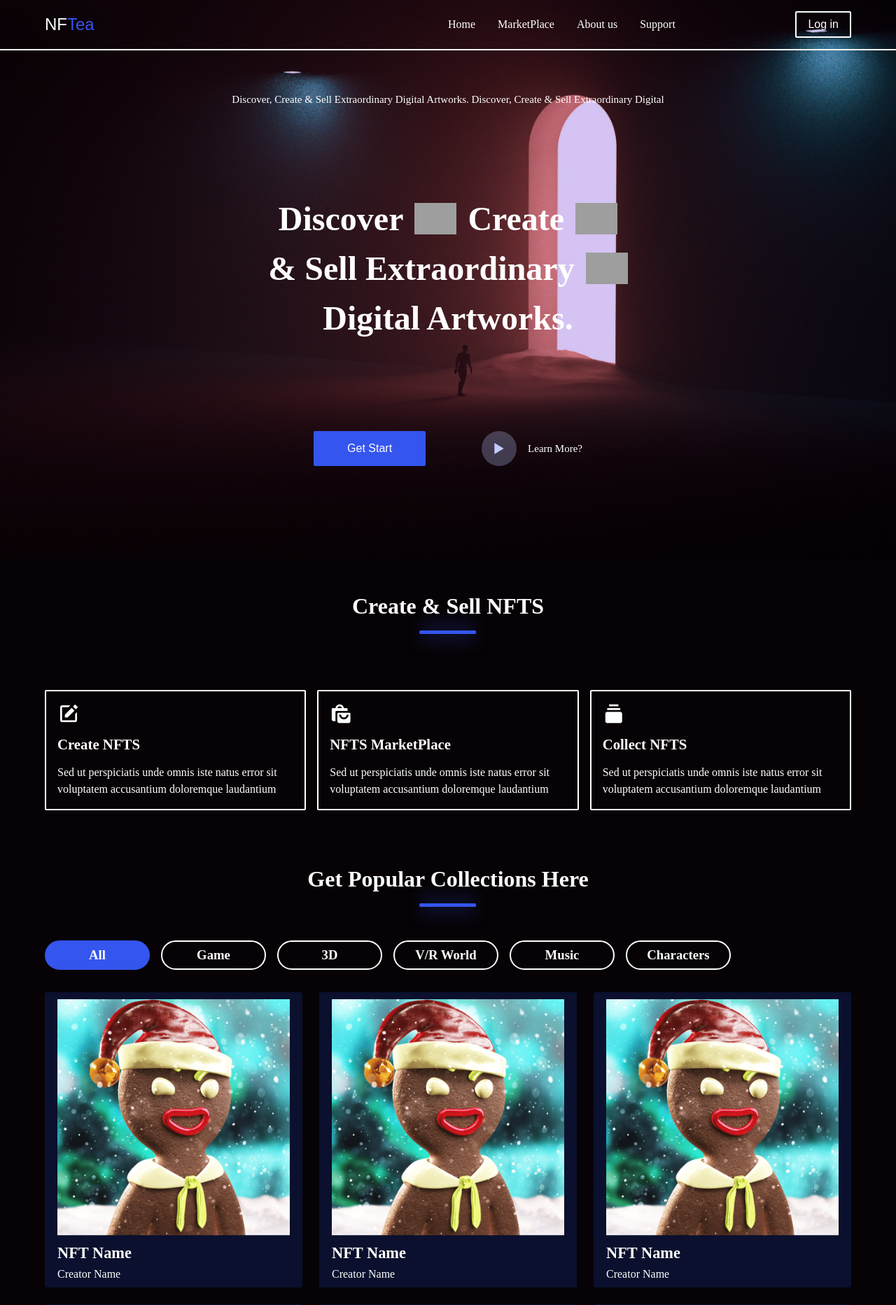
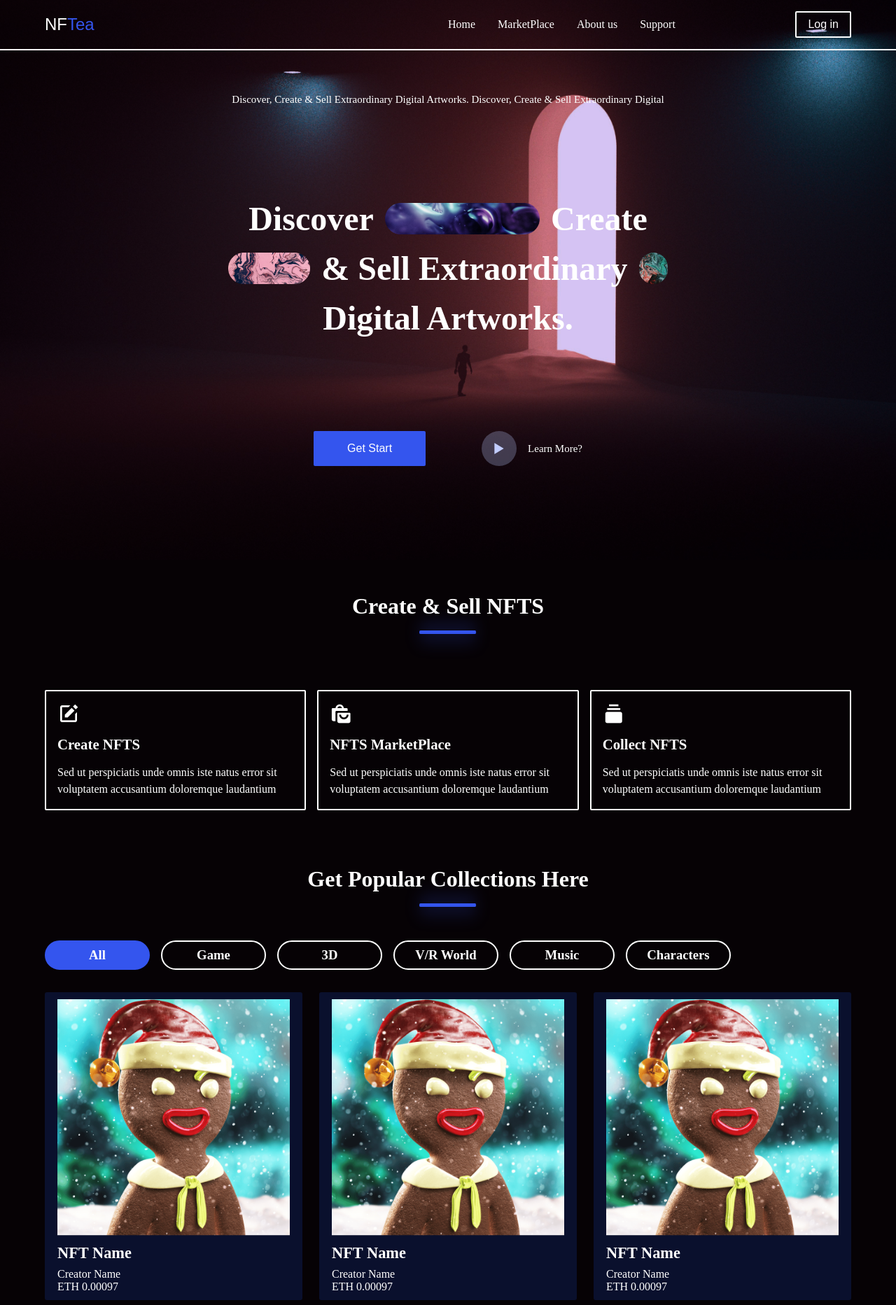
Before and after one commit to Mohamed-Ossalhe/NFTea-Platform, a PHP site: page / in a window 1280 px wide. Shown: the top 1865 px of the page at 70% size. Run offline with PHP 8.4, Linux system fonts and the light colour scheme; grey boxes are pictures that could not be loaded.

Commit message:
Upload changes made to the desktop version

```diff
--- a/assets/css/main-style.css
+++ b/assets/css/main-style.css
@@ -530,7 +530,7 @@ footer .footer-wrapper .copyright-section .social-links li a {
     font-size: 15px;
   }
   .hero .hero-content .content-wrapper .hero-heading {
-    padding: 0 10rem;
+    padding: 0 15rem;
     font-size: 2rem;
   }
   .hero .hero-content .content-wrapper .hero-heading h1 img {
--- a/assets/css/main-style.scss
+++ b/assets/css/main-style.scss
@@ -575,7 +575,7 @@ footer {
                     font-size: 15px;
                 }
                 .hero-heading {
-                    padding: 0 10rem;
+                    padding: 0 15rem;
                     font-size: 2rem;
                     h1 {
                         img {
--- a/index.html
+++ b/index.html
@@ -43,8 +43,8 @@
                 <div class="content-wrapper">
                     <p>Discover, Create & Sell Extraordinary Digital Artworks. Discover, Create & Sell Extraordinary Digital</p>
                     <div class="hero-heading">
-                        <h1>Discover<img src="assets/imgs/hero-item1.svg" alt="" loading="lazy">Create<img src="assets/imgs/hero-item1.svg" alt="" loading="lazy">& Sell Extraordinary
-                        <img src="assets/imgs/hero-item3.svg" alt="" loading="lazy">Digital Artworks.</h1>
+                        <h1>Discover<img src="assets/imgs/hero-item1.png" alt="" loading="lazy">Create<img src="assets/imgs/hero-item2.png" alt="" loading="lazy">& Sell Extraordinary
+                        <img src="assets/imgs/hero-item3.png" alt="" loading="lazy">Digital Artworks.</h1>
                     </div>
                     <div class="hero-btns">
                         <button class="hero-btn">Get Start</button>
@@ -126,18 +126,21 @@
                         <img src="assets/imgs/nft-img.png" alt="nft image" width="100%">
                         <h3>NFT Name</h3>
                         <p>Creator Name</p>
+                        <p class="price">ETH 0.00097</p>
                     </div>
                     <!-- collection -->
                     <div class="collection nft">
                         <img src="assets/imgs/nft-img.png" alt="nft image" width="100%">
                         <h3>NFT Name</h3>
                         <p>Creator Name</p>
+                        <p class="price">ETH 0.00097</p>
                     </div>
                     <!-- collection -->
                     <div class="collection nft">
                         <img src="assets/imgs/nft-img.png" alt="nft image" width="100%">
                         <h3>NFT Name</h3>
                         <p>Creator Name</p>
+                        <p class="price">ETH 0.00097</p>
                     </div>
                     <!-- row -->
                     <!-- collection -->
@@ -145,18 +148,21 @@
                         <img src="assets/imgs/nft-img.png" alt="nft image" width="100%">
                         <h3>NFT Name</h3>
                         <p>Creator Name</p>
+                        <p class="price">ETH 0.00097</p>
                     </div>
                     <!-- collection -->
                     <div class="collection nft">
                         <img src="assets/imgs/nft-img.png" alt="nft image" width="100%">
                         <h3>NFT Name</h3>
                         <p>Creator Name</p>
+                        <p class="price">ETH 0.00097</p>
                     </div>
                     <!-- collection -->
                     <div class="collection nft">
                         <img src="assets/imgs/nft-img.png" alt="nft image" width="100%">
                         <h3>NFT Name</h3>
                         <p>Creator Name</p>
+                        <p class="price">ETH 0.00097</p>
                     </div>
                     <!-- row -->
                     <!-- collection -->
@@ -164,18 +170,21 @@
                         <img src="assets/imgs/nft-img.png" alt="nft image" width="100%">
                         <h3>NFT Name</h3>
                         <p>Creator Name</p>
+                        <p class="price">ETH 0.00097</p>
                     </div>
                     <!-- collection -->
                     <div class="collection nft">
                         <img src="assets/imgs/nft-img.png" alt="nft image" width="100%">
                         <h3>NFT Name</h3>
                         <p>Creator Name</p>
+                        <p class="price">ETH 0.00097</p>
                     </div>
                     <!-- collection -->
                     <div class="collection nft">
                         <img src="assets/imgs/nft-img.png" alt="nft image" width="100%">
                         <h3>NFT Name</h3>
                         <p>Creator Name</p>
+                        <p class="price">ETH 0.00097</p>
                     </div>
                 </div>
             </div>
```
Also changed, not shown: assets/imgs/hero-item1.png (added), assets/imgs/hero-item1.svg (deleted), assets/imgs/hero-item2.png (added), assets/imgs/hero-item3.svg (deleted).
